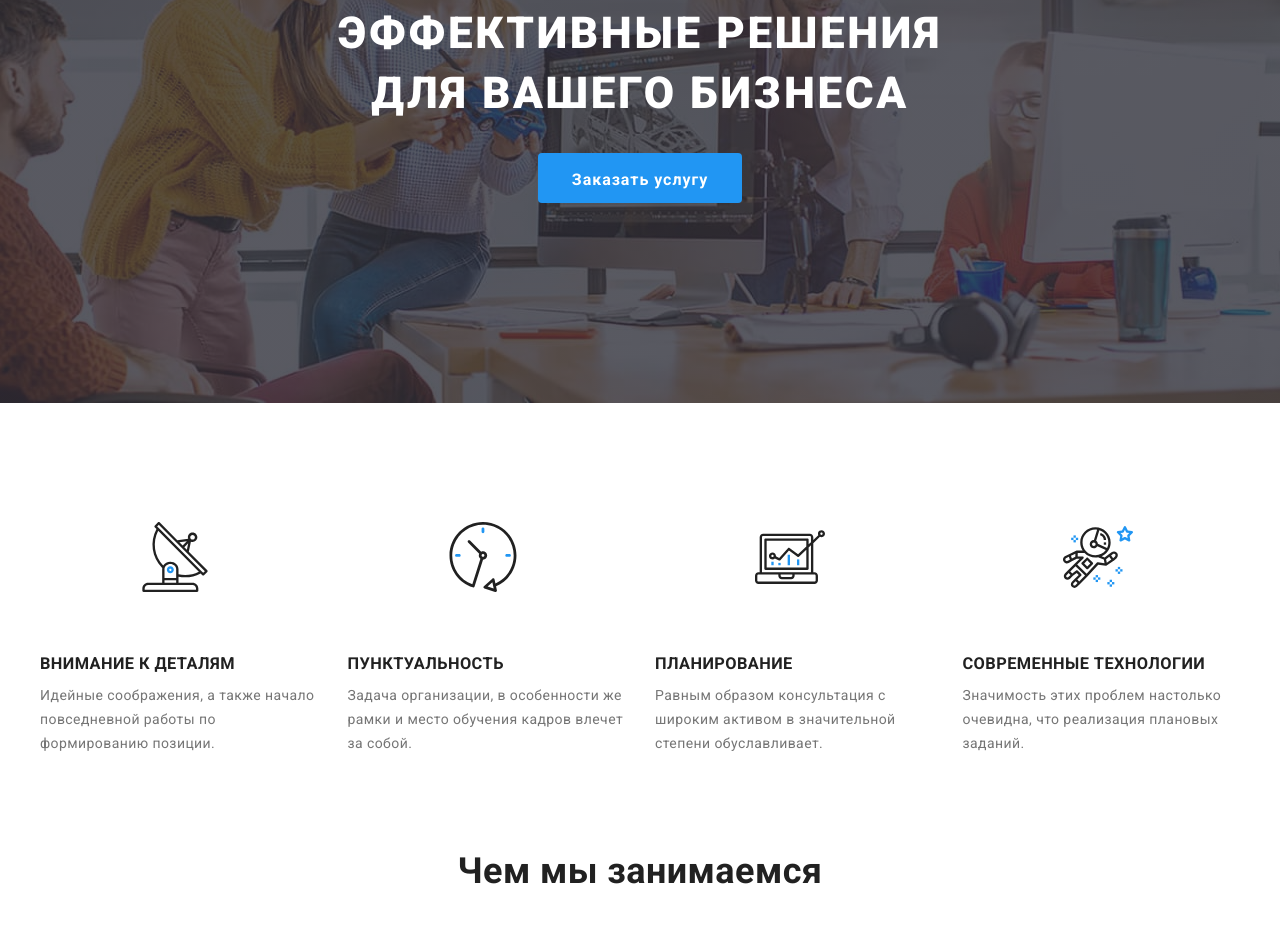
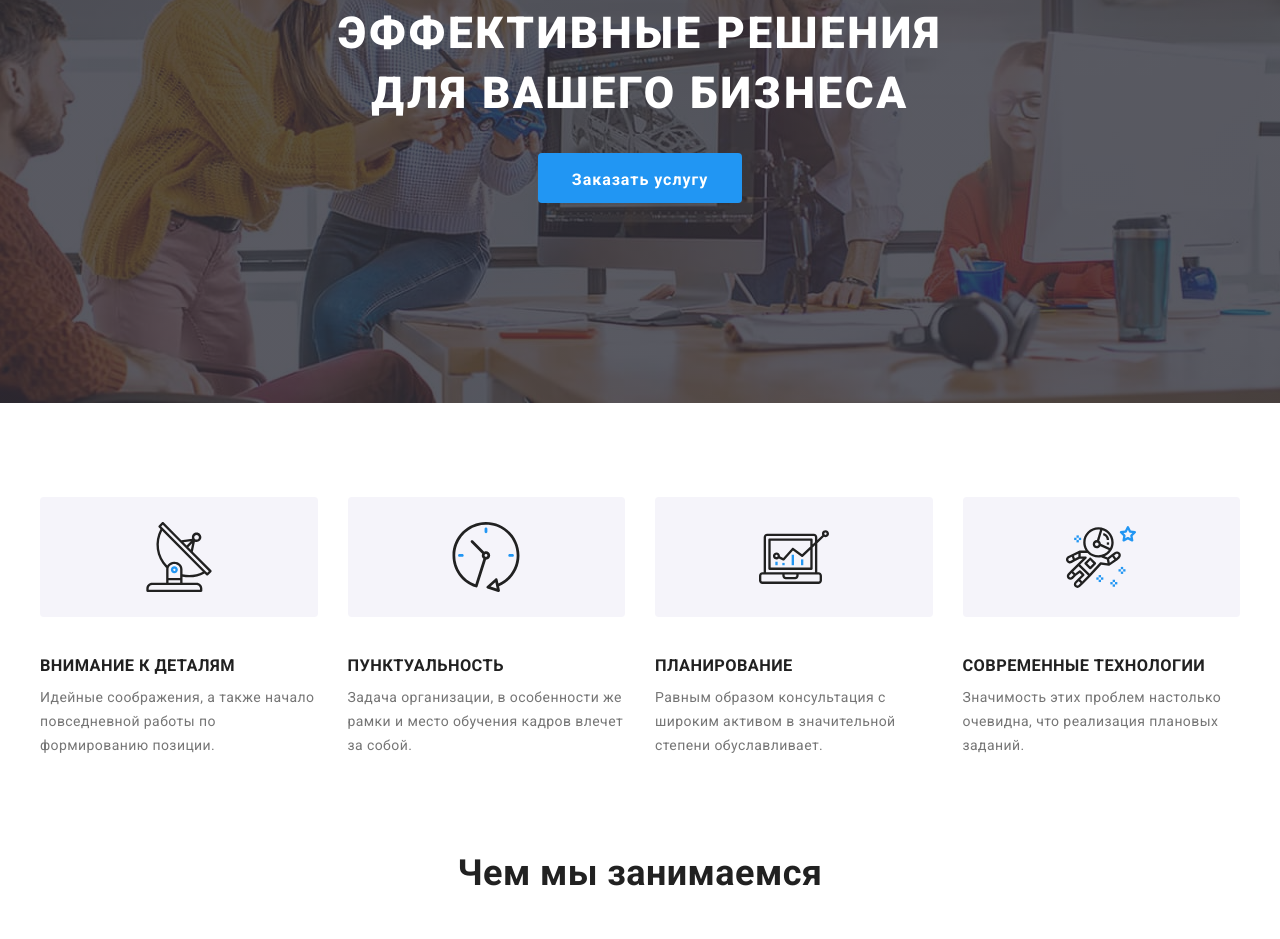
Before and after one commit to Lookout84/goit-markup-hw-04, a plain HTML site: page index.html in a window 1280 px wide. Shown: the part 276-1215 px from the top of the page. Drawn offline with Linux system fonts and the light colour scheme.

Commit message:
update icons

```diff
--- a/css/styles.css
+++ b/css/styles.css
@@ -191,6 +191,38 @@ body  {
 
 .features-item:nth-child(4n) {
   margin-right: 0;
+}
+
+.features-item::before {
+  display: block;
+  content: "";
+  height: 120px;
+  background-size: contain;
+  background-repeat: no-repeat;
+  background-position: center;
+  background-color: #F5F4FA;
+  margin-bottom: 30px;
+  border-radius: 4px;
+}
+
+.icon-antenna::before {
+  background-image: url(../images/antenna.svg);
+  background-size: 70px 70px;
+}
+
+.icon-clock::before {
+  background-image: url(../images/clock.svg);
+  background-size: 70px 70px;
+}
+
+.icon-diagram::before {
+  background-image: url(../images/diagram.svg);
+  background-size: 70px 70px;
+}
+
+.icon-astronaut::before {
+  background-image: url(../images/astronaut.svg);
+  background-size: 70px 70px;
 }
 
 .features-img {
--- a/index.html
+++ b/index.html
@@ -48,23 +48,19 @@
             <div class="container">
             <h2 hidden class="section-title">Особенности</h2>
             <ul class="list features-link flexbox">
-                <li class="features-item">
-                    <img src="./images/antenna.svg" alt="Антенна" class="features-img">
+                <li class="features-item icon-antenna">
                     <h3 class="features-title">Внимание к деталям</h3>
                     <p class="features-description">Идейные соображения, а также начало повседневной работы по формированию позиции.</p>
                 </li>
-                <li class="features-item">
-                    <img src="./images/clock.svg" alt="Часы" class="features-img">
+                <li class="features-item icon-clock">
                     <h3 class="features-title">Пунктуальность</h3>
                     <p class="features-description">Задача организации, в особенности же рамки и место обучения кадров влечет за собой.</p>
                 </li>
-                <li class="features-item">
-                    <img src="./images/diagram.svg" alt="Диаграма" class="features-img">
+                <li class="features-item icon-diagram">
                     <h3 class="features-title">Планирование</h3>
                     <p class="features-description">Равным образом консультация с широким активом в значительной степени обуславливает.</p>
                 </li>
-                <li class="features-item">
-                    <img src="./images/astronaut.svg" alt="Астронавт" class="features-img">
+                <li class="features-item icon-astronaut">
                     <h3 class="features-title">Современные технологии</h3>
                     <p class="features-description">Значимость этих проблем настолько очевидна, что реализация плановых заданий.</p>
                 </li>
```
